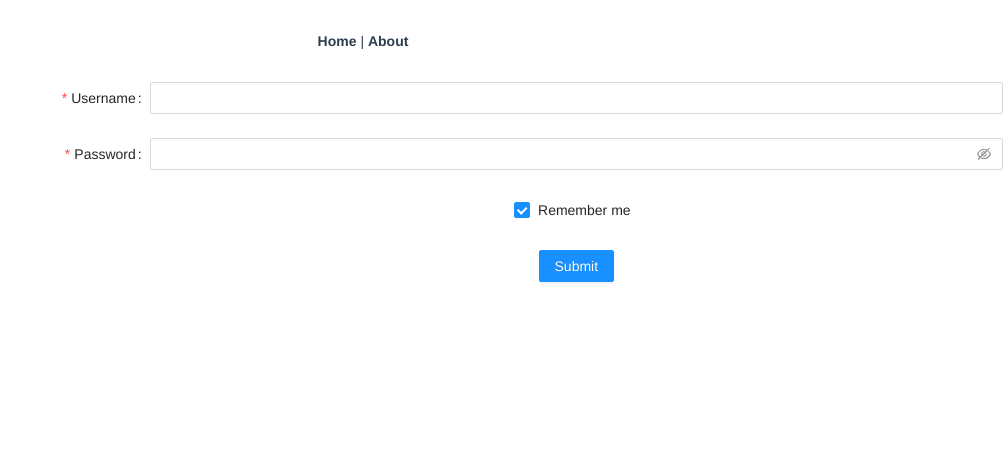
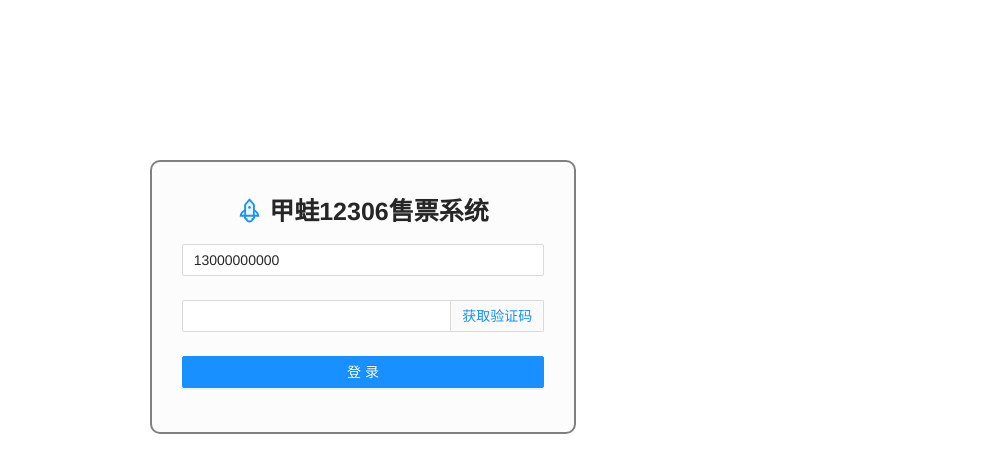
Before and after one commit to davie-oss/train, a Vue app in the folder web/: page /login in a window 1280 px wide. Shown: the top 472 px of the page, without its empty margins (277-1280 px from the left). Built offline with nearby package versions, Linux system fonts and the light colour scheme.

Commit message:
修改login页面，登录注册二合一

```diff
--- a/web/src/App.vue
+++ b/web/src/App.vue
@@ -1,7 +1,5 @@
 <template>
   <nav>
-    <router-link to="/">Home</router-link> |
-    <router-link to="/about">About</router-link>
   </nav>
   <router-view/>
 </template>
--- a/web/src/views/login.vue
+++ b/web/src/views/login.vue
@@ -1,64 +1,106 @@
 <template>
+  <a-row class="login">
+    <a-col :span="8" :offset="8" class="login-main">
+      <h1 style="text-align: center"><rocket-two-tone />&nbsp;甲蛙12306售票系统</h1>
       <a-form
-      :model="formState"
+          :model="loginForm"
           name="basic"
-      :label-col="{ span: 8 }"
-      :wrapper-col="{ span: 16 }"
           autocomplete="off"
-      @finish="onFinish"
-      @finishFailed="onFinishFailed"
       >
         <a-form-item
-        label="Username"
-        name="username"
-        :rules="[{ required: true, message: 'Please input your username!' }]"
+            label=""
+            name="mobile"
+            :rules="[{ required: true, message: '请输入手机号!' }]"
         >
-      <a-input v-model:value="formState.username" />
+          <a-input v-model:value="loginForm.mobile" placeholder="手机号"/>
         </a-form-item>
 
         <a-form-item
-        label="Password"
-        name="password"
-        :rules="[{ required: true, message: 'Please input your password!' }]"
+            label=""
+            name="code"
+            :rules="[{ required: true, message: '请输入验证码!' }]"
         >
-      <a-input-password v-model:value="formState.password" />
+          <a-input v-model:value="loginForm.code">
+            <template #addonAfter>
+              <a @click="sendCode">获取验证码</a>
+            </template>
+          </a-input>
+          <!--<a-input v-model:value="loginForm.code" placeholder="验证码"/>-->
         </a-form-item>
 
-    <a-form-item name="remember" :wrapper-col="{ offset: 8, span: 16 }">
-      <a-checkbox v-model:checked="formState.remember">Remember me</a-checkbox>
+        <a-form-item>
+          <a-button type="primary" block @click="login">登录</a-button>
         </a-form-item>
 
-    <a-form-item :wrapper-col="{ offset: 8, span: 16 }">
-      <a-button type="primary" html-type="submit">Submit</a-button>
-    </a-form-item>
       </a-form>
+    </a-col>
+  </a-row>
 </template>
-
 
 <script>
 import { defineComponent, reactive } from 'vue';
+import axios from 'axios';
+import { notification } from 'ant-design-vue';
+import { useRouter } from 'vue-router'
+import store from "@/store";
+
 export default defineComponent({
+  name: "login-view",
   setup() {
-    const formState = reactive({
-      username: '',
-      password: '',
-      remember: true,
+    const router = useRouter();
+
+    const loginForm = reactive({
+      mobile: '13000000000',
+      code: '',
     });
-    const onFinish = values => {
-      console.log('Success:', values);
+
+    const sendCode = () => {
+      axios.post("/member/member/send-code", {
+        mobile: loginForm.mobile
+      }).then(response => {
+        let data = response.data;
+        if (data.success) {
+          notification.success({ description: '发送验证码成功！' });
+          loginForm.code = "8888";
+        } else {
+          notification.error({ description: data.message });
+        }
+      });
     };
-    const onFinishFailed = errorInfo => {
-      console.log('Failed:', errorInfo);
+
+    const login = () => {
+      axios.post("/member/member/login", loginForm).then((response) => {
+        let data = response.data;
+        if (data.success) {
+          notification.success({ description: '登录成功！' });
+          // 登录成功，跳到控台主页
+          router.push("/welcome");
+          store.commit("setMember", data.content);
+        } else {
+          notification.error({ description: data.message });
+        }
+      })
     };
+
     return {
-      formState,
-      onFinish,
-      onFinishFailed,
+      loginForm,
+      sendCode,
+      login
     };
   },
 });
 </script>
 
 <style>
-
+.login-main h1 {
+  font-size: 25px;
+  font-weight: bold;
+}
+.login-main {
+  margin-top: 100px;
+  padding: 30px 30px 20px;
+  border: 2px solid grey;
+  border-radius: 10px;
+  background-color: #fcfcfc;
+}
 </style>
```
Lines whose indentation alone changed are shown as unchanged.
